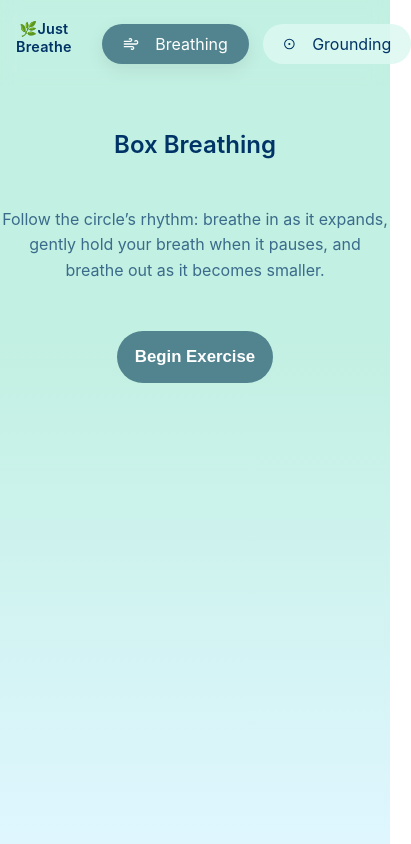
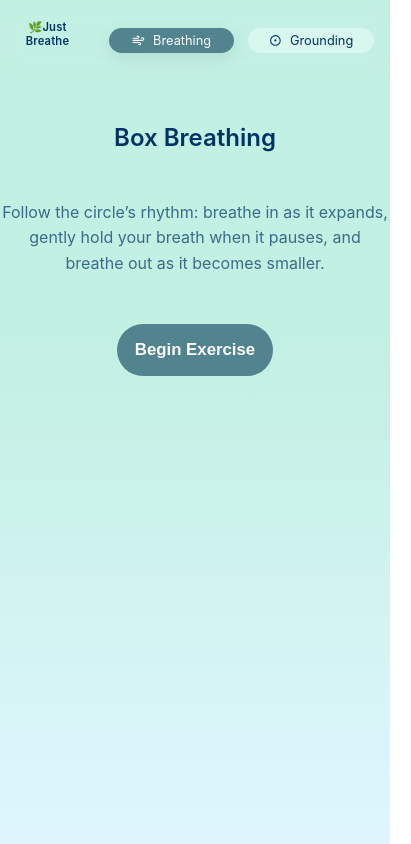
Before and after one commit to Eka1984/panic-tools, a React (Vite) app: page / in a window 390 px wide. Shown: the whole page, 411 px wide, since content can reach past the window. Built offline with nearby package versions, Linux system fonts and the light colour scheme; a web font is replaced by a local one.

Commit message:
style(Header): adjust font sizes and dimensions for small mobile size

```diff
--- a/src/components/Header/Header.module.css
+++ b/src/components/Header/Header.module.css
@@ -28,7 +28,7 @@
   margin: 0;
   font-weight: 600;
   color: var(--text, #0d1b1e);
-  font-size: 0.9rem; /* mobile */
+  font-size: 0.7rem; /* mobile */
   letter-spacing: 0.2px;
 }
 
@@ -54,18 +54,18 @@
   /* font-size: 1.3rem !important; */
   flex: 1;
   /* padding: 10px 40px !important; */
-  min-height: 40px;
-  min-width: 100px;
+  min-height: 25px;
+  /* min-width: 100px; */
   max-width: 200px;
-  padding: 0 20px;
-  font-size: 1rem;
+  padding: 0 10px;
+  font-size: 0.8rem;
   border-radius: 999px;
   background: rgba(220, 248, 240, 0.85);
   backdrop-filter: blur(8px);
   display: inline-flex; /* or flex */
   align-items: center; /* vertical alignment */
   justify-content: center; /* keeps text centered */
-  gap: 1rem;
+  gap: 0.5rem;
   transition:
     transform 0.15s ease,
     opacity 0.15s ease;
```
